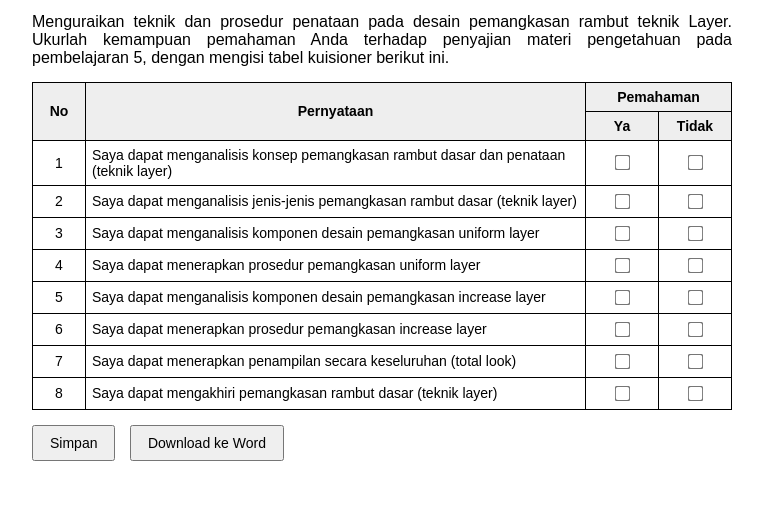
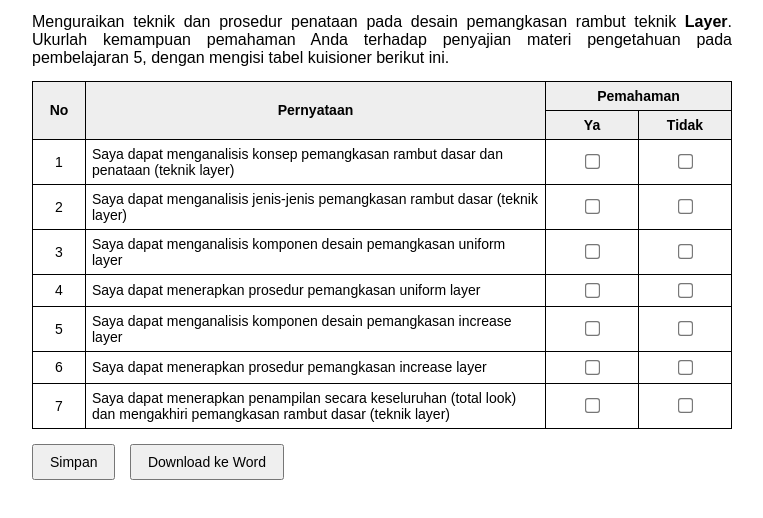
Before and after one commit to learningproject0725/refleksi5, a plain HTML site: page index.html in a window 1280 px wide. Shown: the part 64-582 px from the top of the page, without its empty margins (258-1021 px from the left). Drawn offline with Linux system fonts and the light colour scheme.

Commit message:
Update index.html

```diff
--- a/index.html
+++ b/index.html
@@ -5,19 +5,20 @@
   <title>Refleksi 5 - Pemangkasan Teknik Layer</title>
   <style>
     body {
-      font-family: sans-serif;
+      font-family: Arial, sans-serif;
       padding: 20px;
       max-width: 700px;
       margin: auto;
     }
-    h3 { margin-bottom: 5px; }
-    p { margin-bottom: 15px; text-align: justify; }
+    h3 { margin-bottom: 6px; }
+    p { margin-bottom: 14px; text-align: justify; }
     table { width: 100%; border-collapse: collapse; margin-top: 10px; }
     th, td { border: 1px solid #000; padding: 6px; font-size: 14px; vertical-align: middle; }
     th { background-color: #eee; text-align: center; }
     td:nth-child(1) { text-align: center; width: 40px; }
-    td:nth-child(3), td:nth-child(4) { text-align: center; width: 60px; }
-    input[type="checkbox"] { transform: scale(1.2); cursor: pointer; }
+    td:nth-child(3), td:nth-child(4) { text-align: center; width: 80px; }
+    .left { text-align: left; }
+    input[type="checkbox"] { transform: scale(1.15); cursor: pointer; }
     button { margin-top: 15px; padding: 8px 16px; font-size: 14px; cursor: pointer; }
     button + button { margin-left: 10px; }
   </style>
@@ -25,7 +26,7 @@
 <body>
   <h3>Refleksi 5</h3>
   <p>
-    Menguraikan teknik dan prosedur penataan pada desain pemangkasan rambut teknik Layer.
+    Menguraikan teknik dan prosedur penataan pada desain pemangkasan rambut teknik <b>Layer</b>.
     Ukurlah kemampuan pemahaman Anda terhadap penyajian materi pengetahuan pada pembelajaran 5,
     dengan mengisi tabel kuisioner berikut ini.
   </p>
@@ -45,51 +46,45 @@
     <tbody>
       <tr>
         <td>1</td>
-        <td>Saya dapat menganalisis konsep pemangkasan rambut dasar dan penataan (teknik layer)</td>
-        <td><input type="checkbox" id="r5-q1-yes"></td>
-        <td><input type="checkbox" id="r5-q1-no"></td>
+        <td class="left">Saya dapat menganalisis konsep pemangkasan rambut dasar dan penataan (teknik layer)</td>
+        <td><input type="checkbox" id="r5-q1-yes" data-pair="r5-q1-no"></td>
+        <td><input type="checkbox" id="r5-q1-no"  data-pair="r5-q1-yes"></td>
       </tr>
       <tr>
         <td>2</td>
-        <td>Saya dapat menganalisis jenis-jenis pemangkasan rambut dasar (teknik layer)</td>
-        <td><input type="checkbox" id="r5-q2-yes"></td>
-        <td><input type="checkbox" id="r5-q2-no"></td>
+        <td class="left">Saya dapat menganalisis jenis-jenis pemangkasan rambut dasar (teknik layer)</td>
+        <td><input type="checkbox" id="r5-q2-yes" data-pair="r5-q2-no"></td>
+        <td><input type="checkbox" id="r5-q2-no"  data-pair="r5-q2-yes"></td>
       </tr>
       <tr>
         <td>3</td>
-        <td>Saya dapat menganalisis komponen desain pemangkasan uniform layer</td>
-        <td><input type="checkbox" id="r5-q3-yes"></td>
-        <td><input type="checkbox" id="r5-q3-no"></td>
+        <td class="left">Saya dapat menganalisis komponen desain pemangkasan uniform layer</td>
+        <td><input type="checkbox" id="r5-q3-yes" data-pair="r5-q3-no"></td>
+        <td><input type="checkbox" id="r5-q3-no"  data-pair="r5-q3-yes"></td>
       </tr>
       <tr>
         <td>4</td>
-        <td>Saya dapat menerapkan prosedur pemangkasan uniform layer</td>
-        <td><input type="checkbox" id="r5-q4-yes"></td>
-        <td><input type="checkbox" id="r5-q4-no"></td>
+        <td class="left">Saya dapat menerapkan prosedur pemangkasan uniform layer</td>
+        <td><input type="checkbox" id="r5-q4-yes" data-pair="r5-q4-no"></td>
+        <td><input type="checkbox" id="r5-q4-no"  data-pair="r5-q4-yes"></td>
       </tr>
       <tr>
         <td>5</td>
-        <td>Saya dapat menganalisis komponen desain pemangkasan increase layer</td>
-        <td><input type="checkbox" id="r5-q5-yes"></td>
-        <td><input type="checkbox" id="r5-q5-no"></td>
+        <td class="left">Saya dapat menganalisis komponen desain pemangkasan increase layer</td>
+        <td><input type="checkbox" id="r5-q5-yes" data-pair="r5-q5-no"></td>
+        <td><input type="checkbox" id="r5-q5-no"  data-pair="r5-q5-yes"></td>
       </tr>
       <tr>
         <td>6</td>
-        <td>Saya dapat menerapkan prosedur pemangkasan increase layer</td>
-        <td><input type="checkbox" id="r5-q6-yes"></td>
-        <td><input type="checkbox" id="r5-q6-no"></td>
+        <td class="left">Saya dapat menerapkan prosedur pemangkasan increase layer</td>
+        <td><input type="checkbox" id="r5-q6-yes" data-pair="r5-q6-no"></td>
+        <td><input type="checkbox" id="r5-q6-no"  data-pair="r5-q6-yes"></td>
       </tr>
       <tr>
         <td>7</td>
-        <td>Saya dapat menerapkan penampilan secara keseluruhan (total look)</td>
-        <td><input type="checkbox" id="r5-q7-yes"></td>
-        <td><input type="checkbox" id="r5-q7-no"></td>
-      </tr>
-      <tr>
-        <td>8</td>
-        <td>Saya dapat mengakhiri pemangkasan rambut dasar (teknik layer)</td>
-        <td><input type="checkbox" id="r5-q8-yes"></td>
-        <td><input type="checkbox" id="r5-q8-no"></td>
+        <td class="left">Saya dapat menerapkan penampilan secara keseluruhan (total look) dan mengakhiri pemangkasan rambut dasar (teknik layer)</td>
+        <td><input type="checkbox" id="r5-q7-yes" data-pair="r5-q7-no"></td>
+        <td><input type="checkbox" id="r5-q7-no"  data-pair="r5-q7-yes"></td>
       </tr>
     </tbody>
   </table>
@@ -98,7 +93,7 @@
   <button onclick="exportToDoc()">Download ke Word</button>
 
   <script>
-    // daftar id untuk Refleksi 5
+    // daftar id untuk Refleksi 5 (7 pernyataan × Ya/Tidak)
     const ids5 = [
       'r5-q1-yes','r5-q1-no',
       'r5-q2-yes','r5-q2-no',
@@ -106,16 +101,25 @@
       'r5-q4-yes','r5-q4-no',
       'r5-q5-yes','r5-q5-no',
       'r5-q6-yes','r5-q6-no',
-      'r5-q7-yes','r5-q7-no',
-      'r5-q8-yes','r5-q8-no'
+      'r5-q7-yes','r5-q7-no'
     ];
 
-    window.onload = () => {
+    // muat state dari localStorage & pasang listener eksklusif
+    window.addEventListener('DOMContentLoaded', () => {
       ids5.forEach(id => {
         const el = document.getElementById(id);
         if (el) el.checked = localStorage.getItem(id) === 'true';
       });
-    };
+
+      // Buat Ya/Tidak saling eksklusif per baris
+      document.querySelectorAll('input[type="checkbox"][data-pair]').forEach(cb => {
+        cb.addEventListener('change', (e) => {
+          const pairId = e.target.getAttribute('data-pair');
+          const pair = document.getElementById(pairId);
+          if (e.target.checked && pair) pair.checked = false;
+        });
+      });
+    });
 
     function saveProgress() {
       ids5.forEach(id => {
@@ -126,10 +130,6 @@
     }
 
     function exportToDoc() {
-      let rows = `
-        <tr><th rowspan='2'>No</th><th rowspan='2'>Pernyataan</th><th colspan='2'>Pemahaman</th></tr>
-        <tr><th>Ya</th><th>Tidak</th></tr>`;
-
       const questions = [
         "Saya dapat menganalisis konsep pemangkasan rambut dasar dan penataan (teknik layer)",
         "Saya dapat menganalisis jenis-jenis pemangkasan rambut dasar (teknik layer)",
@@ -137,17 +137,24 @@
         "Saya dapat menerapkan prosedur pemangkasan uniform layer",
         "Saya dapat menganalisis komponen desain pemangkasan increase layer",
         "Saya dapat menerapkan prosedur pemangkasan increase layer",
-        "Saya dapat menerapkan penampilan secara keseluruhan (total look)",
-        "Saya dapat mengakhiri pemangkasan rambut dasar (teknik layer)"
+        "Saya dapat menerapkan penampilan secara keseluruhan (total look) dan mengakhiri pemangkasan rambut dasar (teknik layer)"
       ];
 
+      let rowsHtml = `
+        <tr><th rowspan='2'>No</th><th rowspan='2'>Pernyataan</th><th colspan='2'>Pemahaman</th></tr>
+        <tr><th>Ya</th><th>Tidak</th></tr>`;
+
       questions.forEach((q, i) => {
-        rows += `
+        const yesId = `r5-q${i+1}-yes`;
+        const noId  = `r5-q${i+1}-no`;
+        const yes = document.getElementById(yesId) && document.getElementById(yesId).checked;
+        const no  = document.getElementById(noId)  && document.getElementById(noId).checked;
+        rowsHtml += `
           <tr>
-            <td>${i+1}</td>
+            <td style="text-align:center">${i+1}</td>
             <td>${q}</td>
-            <td>${document.getElementById('r5-q'+(i+1)+'-yes').checked ? '✓' : ''}</td>
-            <td>${document.getElementById('r5-q'+(i+1)+'-no').checked ? '✓' : ''}</td>
+            <td style="text-align:center">${yes ? '✓' : ''}</td>
+            <td style="text-align:center">${no  ? '✓' : ''}</td>
           </tr>`;
       });
 
@@ -157,15 +164,20 @@
               xmlns='http://www.w3.org/TR/REC-html40'>
         <head><meta charset='utf-8'><title>Refleksi 5</title></head><body>
         <h2>Refleksi 5</h2>
-        <table border='1' cellpadding='6' cellspacing='0'>${rows}</table>
-        </body></html>`;
+        <p>Menguraikan teknik dan prosedur penataan pada desain pemangkasan rambut teknik Layer. Ukurlah kemampuan pemahaman Anda terhadap penyajian materi pengetahuan pada pembelajaran 5, dengan mengisi tabel kuisioner berikut ini.</p>
+        <table border='1' cellpadding='6' cellspacing='0' style='border-collapse:collapse;width:100%'>
+          ${rowsHtml}
+        </table></body></html>`;
 
       const blob = new Blob(['\ufeff' + html], { type: 'application/msword' });
       const url = URL.createObjectURL(blob);
       const link = document.createElement('a');
       link.href = url;
       link.download = 'Refleksi_5_Pemangkasan_Teknik_Layer.doc';
+      document.body.appendChild(link);
       link.click();
+      document.body.removeChild(link);
+      URL.revokeObjectURL(url);
     }
   </script>
 </body>
```
